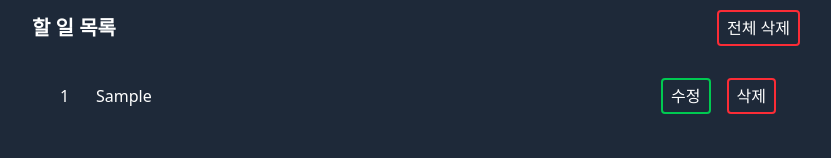
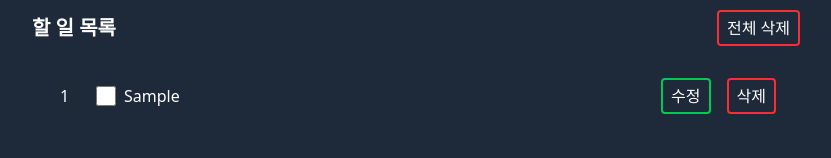
Before and after one commit to daybreaker42/react-todo, a React (Vite) app: page / in a window 1280 px wide. Both pictures are taken after typing "Sample" into the empty fields and a click on the button "추가하기". Shown: the part 142-300 px from the top of the page, without its empty margins (224-1055 px from the left). Built offline with nearby package versions, Linux system fonts and the light colour scheme.

Commit message:
add: todo toggle 추가

```diff
--- a/src/App.tsx
+++ b/src/App.tsx
@@ -17,6 +17,7 @@ function App() {
   });
   // todo input ref list
   const todoInputRefList = useRef<Array<HTMLInputElement | null>>([]);
+  // const todoRefList = useRef
 
   /**
    * 할 일 추가 함수
@@ -128,6 +129,22 @@ function App() {
     setTodoList([]);
   }
 
+  const toggleFinished = (index: number) => {
+    setTodoList(prev => {
+      const newList = prev.map((todo, todoIndex) => {
+        if (index == todoIndex) {
+          return {
+            ...todo,
+            finished: !todo.finished
+          };
+        } else {
+          return todo;
+        }
+      });
+      return newList;
+    })
+  }
+
   // 키보드 이벤트 핸들러
   // - Enter 키를 누르면 addTodo 함수 호출
   const addKeyHandler = (event: React.KeyboardEvent<HTMLInputElement>) => {
@@ -164,19 +181,28 @@ function App() {
         </div>
         <ul id="content" className='mt-2 p-4'>
           {todoList.map((todo, index) => {
-            return <li key={todo.id}
-              className={`${index < todoList.length - 1 ? 'border-b-1' : ''} border-gray-300 p-2 flex justify-between items-center ${todo.finished ? 'finished' : ''}`}>
+            return (
+              <li key={todo.id} onDoubleClick={() => toggleFinished(index)}
+                className={`border-b-1:first border-gray-300 p-2 flex justify-between items-center ${todo.finished ? 'finished' : ''}`}>
               {/* todo 내용 */}
               <div className='flex gap-2 items-center'>
                 <span className='w-8 px-1'>{index + 1}</span>
+                  {/* finished checker */}
+                  <input type="checkbox" checked={todo.finished} onChange={() => toggleFinished(index)}
+                    className='w-5 h-5 accent-blue-500' />
                 {isEdittingList[index] ? (
-                  <input type='text' defaultValue={todo.text} id={`todo-input-${index}`} ref={(el) => { (todoInputRefList.current[index] = el) }} onKeyDown={(event: React.KeyboardEvent<HTMLInputElement>) => {
-                    if (event.key === 'Enter') {
-                      editTodo(index);
-                    }
-                  }}
+                    // 내용 input
+                    <input type='text' defaultValue={todo.text} id={`todo-input-${index}`} ref={(el) => { (todoInputRefList.current[index] = el) }}
+                      onKeyDown={(event: React.KeyboardEvent<HTMLInputElement>) => {
+                        if (event.key === 'Enter') {
+                          editTodo(index);
+                        }
+                      }}
                     className={`border-2 border-gray-400 focus:border-blue-500 focus:border-2 p-2`} />
-                ) : <span>{todo.text}</span>}
+                  ) :
+                    // 내용 text
+                    <span className={`${todo.finished ? 'line-through text-gray-500' : ''}`}>{todo.text}</span>
+                  }
               </div>
 
               {/* todo 수정/삭제 버튼 */}
@@ -187,6 +213,7 @@ function App() {
                 <button onClick={() => removeTodo(index)} className='delete'>삭제</button>
               </div>
             </li>
+            );
           })}
         </ul>
       </div>
```
